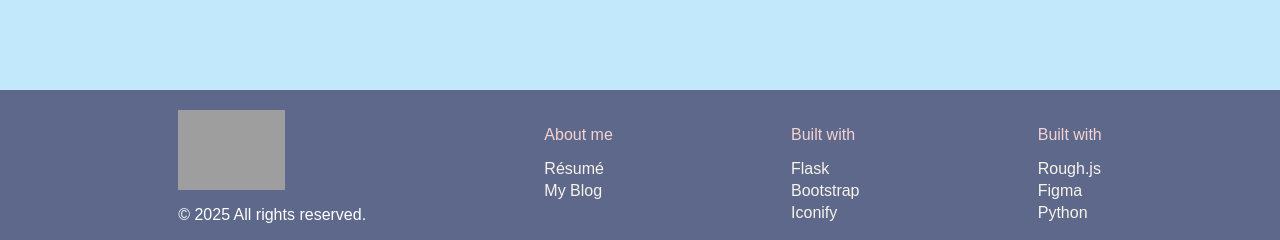
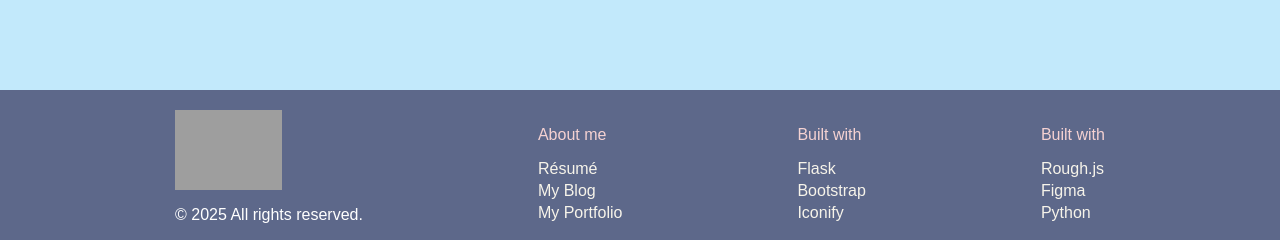
Before and after one commit to vicmoon/Python_JustDidIt, a Flask app: page / in a window 1280 px wide. Shown: the part 2380-2620 px from the top of the page. Run offline with Flask 3, Linux system fonts and the light colour scheme; some libraries are stand-ins or nearby versions; some web fonts are replaced; grey boxes are pictures that could not be loaded.

Commit message:
update footer and forms

```diff
--- a/templates/_footer.html
+++ b/templates/_footer.html
@@ -20,7 +20,7 @@
         <li>
           <a href="https://www.bitsandscribbles.com/" target="_blank">My Blog</a>
         </li>
-        <!-- <li><a href="https://www.python.org/" target="_blank">My Games</a></li> -->
+        <li><a href="https://victoriamunteanu.com/" target="_blank">My Portfolio</a></li>
       </ul>
     </div>
 
```
Also changed, not shown: forms.py (+0 -10 lines).
